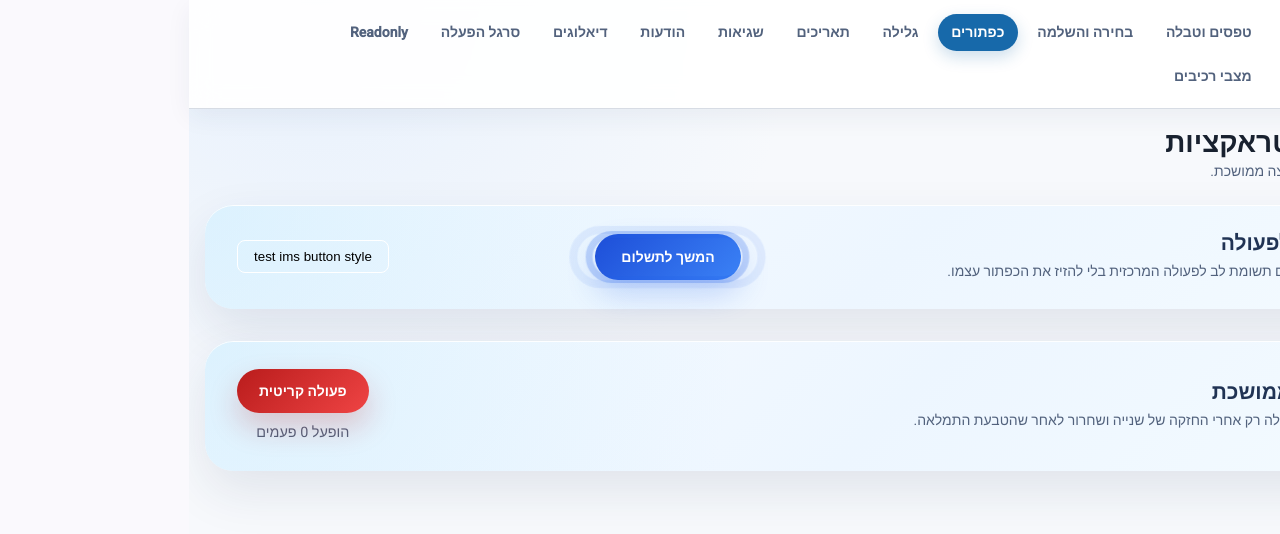
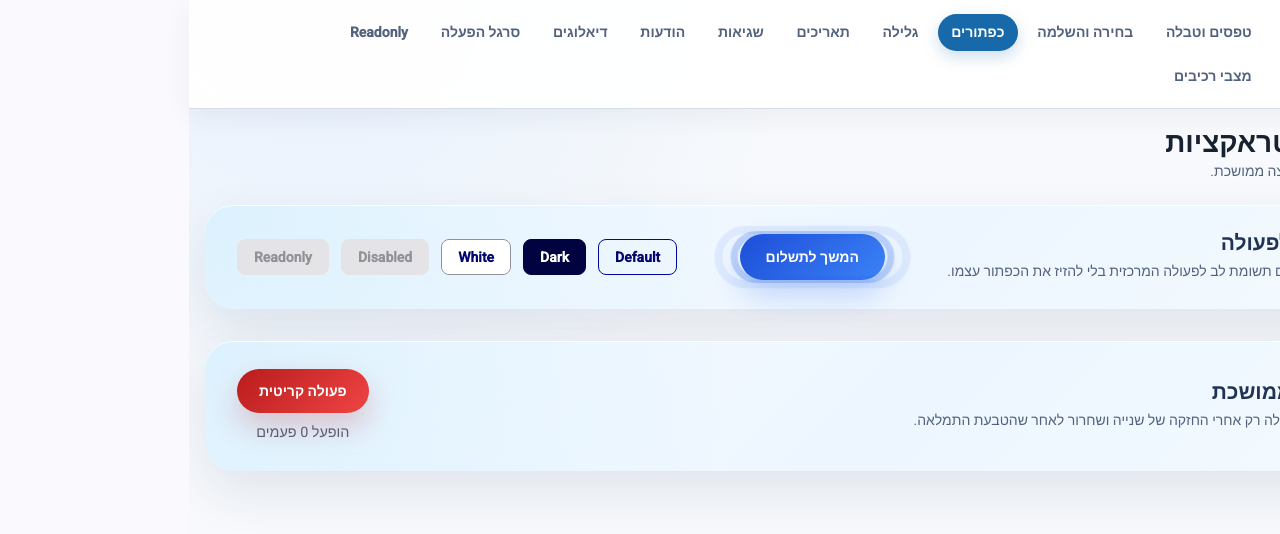
Before and after one commit to Far-Art/features-testing, an Angular app: page /buttons in a window 1280 px wide. Shown: the top 534 px of the page. Built offline with nearby package versions, Linux system fonts and the light colour scheme.

Commit message:
add ims-button directives

```diff
--- /dev/null
+++ b/src/app/components/ims-button/ims-button.ts
@@ -0,0 +1,95 @@
+import {
+    Directive,
+    HostBinding,
+    HostListener,
+    booleanAttribute,
+    computed,
+    input
+} from '@angular/core';
+import {ReadonlyDirective} from '../../shared/readonly.directive';
+
+type ImsButtonType = 'button' | 'submit' | 'reset';
+
+@Directive()
+export abstract class ImsButtonBase {
+    private readonly inheritedReadonly = ReadonlyDirective.injectSignal();
+
+    /** Native disabled state. Readonly also disables interaction through `interactionDisabled`. */
+    readonly disabledInput = input(false, {alias: 'disabled', transform: booleanAttribute});
+
+    /** Defaults buttons to non-submit behavior; bind `type="submit"` when needed. */
+    readonly type = input<ImsButtonType>('button');
+
+    /** Readonly state inherited from the nearest `ims-readonly` provider. */
+    readonly readonlyMode = this.inheritedReadonly;
+
+    /** True when the host button must not run user actions. */
+    readonly interactionDisabled = computed(() => this.disabledInput() || this.readonlyMode());
+
+    @HostBinding('class.ims-button')
+    protected readonly buttonClass = true;
+
+    @HostBinding('class.ims-readonly')
+    protected get readonlyClass(): boolean {
+        return this.readonlyMode();
+    }
+
+    @HostBinding('class.ims-button--disabled')
+    protected get disabledClass(): boolean {
+        return this.disabledInput();
+    }
+
+    @HostBinding('class.ims-button--readonly')
+    protected get readonlyButtonClass(): boolean {
+        return this.readonlyMode();
+    }
+
+    @HostBinding('attr.type')
+    protected get hostType(): ImsButtonType {
+        return this.type();
+    }
+
+    @HostBinding('disabled')
+    protected get hostDisabled(): boolean {
+        return this.interactionDisabled();
+    }
+
+    @HostBinding('attr.aria-disabled')
+    protected get ariaDisabled(): 'true' | null {
+        return this.interactionDisabled() ? 'true' : null;
+    }
+
+    @HostListener('click', ['$event'])
+    protected stopDisabledClick(event: MouseEvent): void {
+        if (!this.interactionDisabled()) return;
+        event.preventDefault();
+        event.stopImmediatePropagation();
+    }
+}
+
+@Directive({
+    selector: 'button[ims-button]',
+    standalone: true
+})
+export class ImsButton extends ImsButtonBase {
+    @HostBinding('class.ims-button--default')
+    protected readonly defaultButtonClass = true;
+}
+
+@Directive({
+    selector: 'button[ims-button-dark]',
+    standalone: true
+})
+export class ImsButtonDark extends ImsButtonBase {
+    @HostBinding('class.ims-button--dark')
+    protected readonly darkButtonClass = true;
+}
+
+@Directive({
+    selector: 'button[ims-button-white]',
+    standalone: true
+})
+export class ImsButtonWhite extends ImsButtonBase {
+    @HostBinding('class.ims-button--white')
+    protected readonly whiteButtonClass = true;
+}
--- /dev/null
+++ b/src/app/components/ims-button/index.ts
@@ -0,0 +1 @@
+export * from './ims-button';
--- a/src/app/pages/buttons-demo/buttons-demo.html
+++ b/src/app/pages/buttons-demo/buttons-demo.html
@@ -13,7 +13,13 @@
         המשך לתשלום
     </button>
 
-    <button class="ims-button">test ims button style</button>
+    <div class="button-demo__ims-buttons" aria-label="IMS button variants">
+        <button ims-button>Default</button>
+        <button ims-button-dark>Dark</button>
+        <button ims-button-white>White</button>
+        <button ims-button disabled>Disabled</button>
+        <button ims-button [ims-readonly]="true">Readonly</button>
+    </div>
 </section>
 
 <section class="button-demo">
--- a/src/app/pages/buttons-demo/buttons-demo.scss
+++ b/src/app/pages/buttons-demo/buttons-demo.scss
@@ -103,8 +103,11 @@
     font-size: 0.9rem;
 }
 
-.ims-button {
-    //background: #3b82f6;
+.button-demo__ims-buttons {
+    display: flex;
+    flex-wrap: wrap;
+    justify-content: flex-end;
+    gap: 0.75rem;
 }
 
 @media (max-width: 720px) {
--- a/src/app/pages/buttons-demo/buttons-demo.ts
+++ b/src/app/pages/buttons-demo/buttons-demo.ts
@@ -1,9 +1,11 @@
 import {Component, ChangeDetectionStrategy} from '@angular/core';
+import {ImsButton, ImsButtonDark, ImsButtonWhite} from '../../components/ims-button';
 import {ImsLongPressDirective} from '../../ims-long-press.directive';
+import {ReadonlyDirective} from '../../shared/readonly.directive';
 
 @Component({
     selector: 'app-buttons-demo',
-    imports: [ImsLongPressDirective],
+    imports: [ImsButton, ImsButtonDark, ImsButtonWhite, ImsLongPressDirective, ReadonlyDirective],
     templateUrl: './buttons-demo.html',
     changeDetection: ChangeDetectionStrategy.Eager,
     styleUrl: './buttons-demo.scss'
--- a/src/styles/ims-buttons.scss
+++ b/src/styles/ims-buttons.scss
@@ -1,88 +1,149 @@
-:is(.ims-button) {
-    --ims-button__active-scale: 0.96;
-    --ims-button__start-color: #000;
-    --ims-button__end-color: #fff;
-    --ims-button__ripple-fill-color: transparent;
-    --ims-button__ripple-speed: 300ms;
+.ims-button {
+    --ims-button-active-scale: 0.97;
+    --ims-button-background: transparent;
+    --ims-button-background-hover: var(--ims-color-primary-700);
+    --ims-button-border: var(--ims-color-primary-700);
+    --ims-button-color: var(--ims-color-primary-800);
+    --ims-button-color-hover: var(--ims-color-on-interactive);
+    --ims-button-focus-ring: var(--ims-color-focus-ring);
+    --ims-button-radius: 0.5rem;
+    --ims-button-ripple-color: var(--ims-button-background-hover);
+    --ims-button-ripple-radius: 0%;
+    --ims-button-ripple-speed: 300ms;
 
     position: relative;
     isolation: isolate;
-    min-block-size: 1rem;
-    max-block-size: max-content;
+    display: inline-grid;
+    place-items: center;
+    min-block-size: 2.25rem;
     padding: 0.5rem 1rem;
-    border: 1px solid white;
-    border-radius: 0.5rem;
-    background: transparent;
-    transition: color 450ms ease;
-    color: var(--ims-button__start-color);
+    overflow: hidden;
+    border: 1px solid var(--ims-button-border);
+    border-radius: var(--ims-button-radius);
+    background: var(--ims-button-background);
+    color: var(--ims-button-color);
+    font: inherit;
+    font-weight: 650;
+    line-height: 1.2;
+    cursor: pointer;
+    user-select: none;
+    transition: color 180ms ease, border-color 180ms ease, background-color 180ms ease;
+}
 
-    &:after {
-        --ims-button__ripple-background-color: #2563eb;
-        --ims-button__ripple-background-radius: 0%;
-        --ims-button__ripple-background: radial-gradient(circle, var(--ims-button__ripple-background-color) var(--ims-button__ripple-background-radius), transparent calc(var(--ims-button__ripple-background-radius) + 1px));
-        background: var(--ims-button__ripple-background);
-        opacity: 0;
-        transition: opacity var(--ims-button__ripple-speed) ease,
-        --ims-button__ripple-background-radius 0ms linear var(--ims-button__ripple-speed);
-    }
+.ims-button::before,
+.ims-button::after {
+    content: '';
+    position: absolute;
+    inset: 0;
+    z-index: -1;
+    border-radius: inherit;
+}
 
-    &:hover, &:focus-visible {
-        color: var(--ims-button__end-color);
-        transition: color calc(var(--ims-button__ripple-speed) * 2) ease;
+.ims-button::before {
+    background: var(--ims-button-background);
+}
 
-        &:after {
-            --ims-button__ripple-speed: 1.2s;
-            --ims-button__ripple-background-radius: 100%;
-            opacity: 1;
-            transform: scale(1);
-            transition: opacity var(--ims-button__ripple-speed) cubic-bezier(0, 0.5, 0, 1),
-            --ims-button__ripple-background-radius var(--ims-button__ripple-speed) cubic-bezier(0, 0.5, 0, 1);
-        }
-    }
+.ims-button::after {
+    background: radial-gradient(circle, var(--ims-button-ripple-color) var(--ims-button-ripple-radius), transparent calc(var(--ims-button-ripple-radius) + 1px));
+    opacity: 0;
+    transition: opacity var(--ims-button-ripple-speed) ease, --ims-button-ripple-radius 0ms linear var(--ims-button-ripple-speed);
+}
 
-    &:active {
-        color: var(--ims-button__end-color);
+.ims-button:hover,
+.ims-button:focus-visible {
+    color: var(--ims-button-color-hover);
+}
 
-        &:before,
-        &:after {
-            transform: scale(var(--ims-button__active-scale));
-        }
+.ims-button:hover::after,
+.ims-button:focus-visible::after {
+    --ims-button-ripple-radius: 100%;
+    --ims-button-ripple-speed: 900ms;
 
-        &:before {
-            transition: transform 90ms ease-out;
-        }
+    opacity: 1;
+    transition: opacity var(--ims-button-ripple-speed) cubic-bezier(0, 0.5, 0, 1), --ims-button-ripple-radius var(--ims-button-ripple-speed) cubic-bezier(0, 0.5, 0, 1);
+}
 
-        &:after {
-            --ims-button__ripple-background-radius: 100%;
-            opacity: 1;
-            transition: opacity 0ms,
-            --ims-button__ripple-background-radius 120ms ease-out,
-            transform 90ms ease-out;
-        }
-    }
+.ims-button:focus-visible {
+    outline: none;
+    box-shadow: 0 0 0 3px var(--ims-button-focus-ring);
+}
 
-    &:before,
-    &:after {
-        content: '';
-        position: absolute;
-        inset: 0;
-        z-index: -1;
-        border-radius: inherit;
-    }
+.ims-button:active {
+    color: var(--ims-button-color-hover);
+}
 
-    &:before {
-        background: var(--ims-button__ripple-fill-color);
+.ims-button:active::before,
+.ims-button:active::after {
+    transform: scale(var(--ims-button-active-scale));
+}
+
+.ims-button:active::before {
+    transition: transform 90ms ease-out;
+}
+
+.ims-button:active::after {
+    --ims-button-ripple-radius: 100%;
+
+    opacity: 1;
+    transition: opacity 0ms, --ims-button-ripple-radius 120ms ease-out, transform 90ms ease-out;
+}
+
+.ims-button--default {
+    --ims-button-background: transparent;
+    --ims-button-background-hover: var(--ims-color-primary-700);
+    --ims-button-border: var(--ims-color-primary-700);
+    --ims-button-color: var(--ims-color-primary-800);
+    --ims-button-color-hover: var(--ims-color-on-interactive);
+    --ims-button-ripple-color: var(--ims-color-primary-700);
+}
+
+.ims-button--dark {
+    --ims-button-background: var(--ims-color-primary-900);
+    --ims-button-background-hover: var(--ims-color-primary-700);
+    --ims-button-border: var(--ims-color-primary-900);
+    --ims-button-color: var(--ims-color-on-interactive);
+    --ims-button-color-hover: var(--ims-color-on-interactive);
+    --ims-button-ripple-color: var(--ims-color-primary-700);
+}
+
+.ims-button--white {
+    --ims-button-background: var(--ims-color-surface-input);
+    --ims-button-background-hover: var(--ims-color-primary-50);
+    --ims-button-border: var(--ims-color-border);
+    --ims-button-color: var(--ims-color-primary-800);
+    --ims-button-color-hover: var(--ims-color-primary-900);
+    --ims-button-ripple-color: var(--ims-color-primary-50);
+}
+
+.ims-button--disabled,
+.ims-button--readonly,
+.ims-button:disabled {
+    --ims-button-background: var(--ims-color-surface-input-disabled);
+    --ims-button-background-hover: var(--ims-color-surface-input-disabled);
+    --ims-button-border: var(--ims-color-border-subtle);
+    --ims-button-color: var(--ims-color-on-surface-disabled);
+    --ims-button-color-hover: var(--ims-color-on-surface-disabled);
+    --ims-button-ripple-color: var(--ims-color-surface-input-disabled);
+
+    cursor: not-allowed;
+}
+
+.ims-button--disabled::after,
+.ims-button--readonly::after,
+.ims-button:disabled::after {
+    opacity: 0;
+}
+
+@media (prefers-reduced-motion: reduce) {
+    .ims-button,
+    .ims-button::before,
+    .ims-button::after {
+        transition-duration: 1ms;
     }
 }
 
-@property --ims-button__ripple-background-radius {
+@property --ims-button-ripple-radius {
     syntax: '<percentage>';
     initial-value: 0%;
     inherits: false;
 }
-
-@property --ims-button__ripple-background-color {
-    syntax: '<color>';
-    initial-value: #fff;
-    inherits: false;
-}
```
